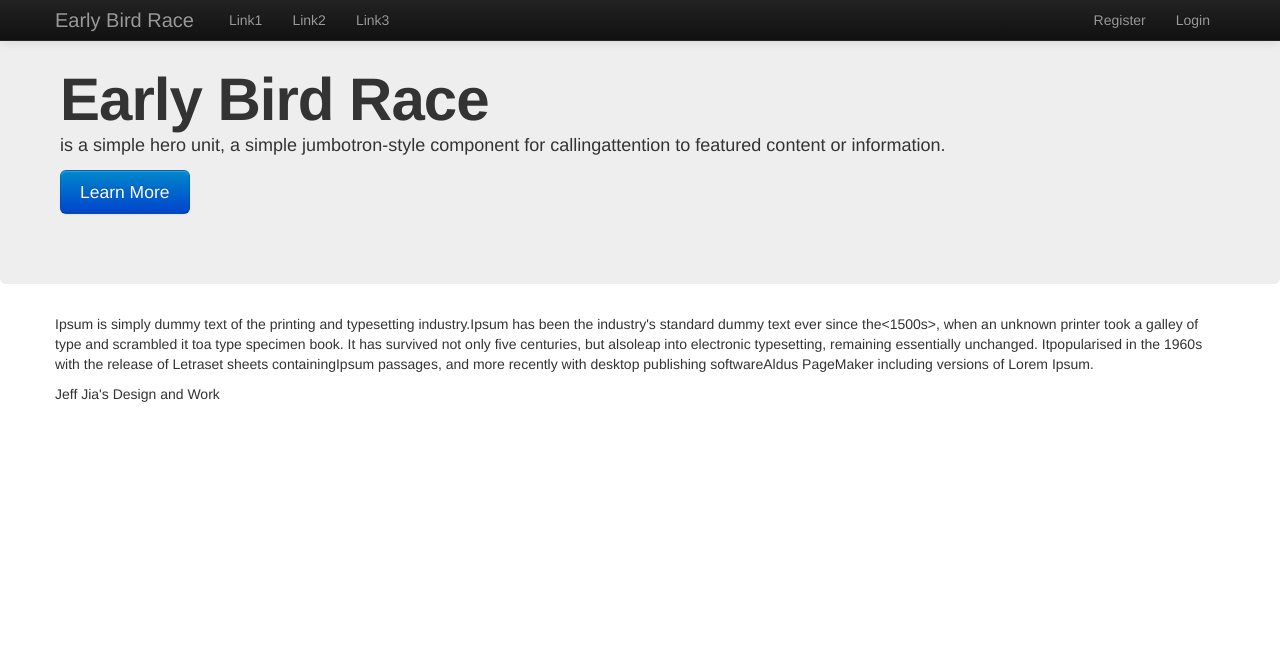
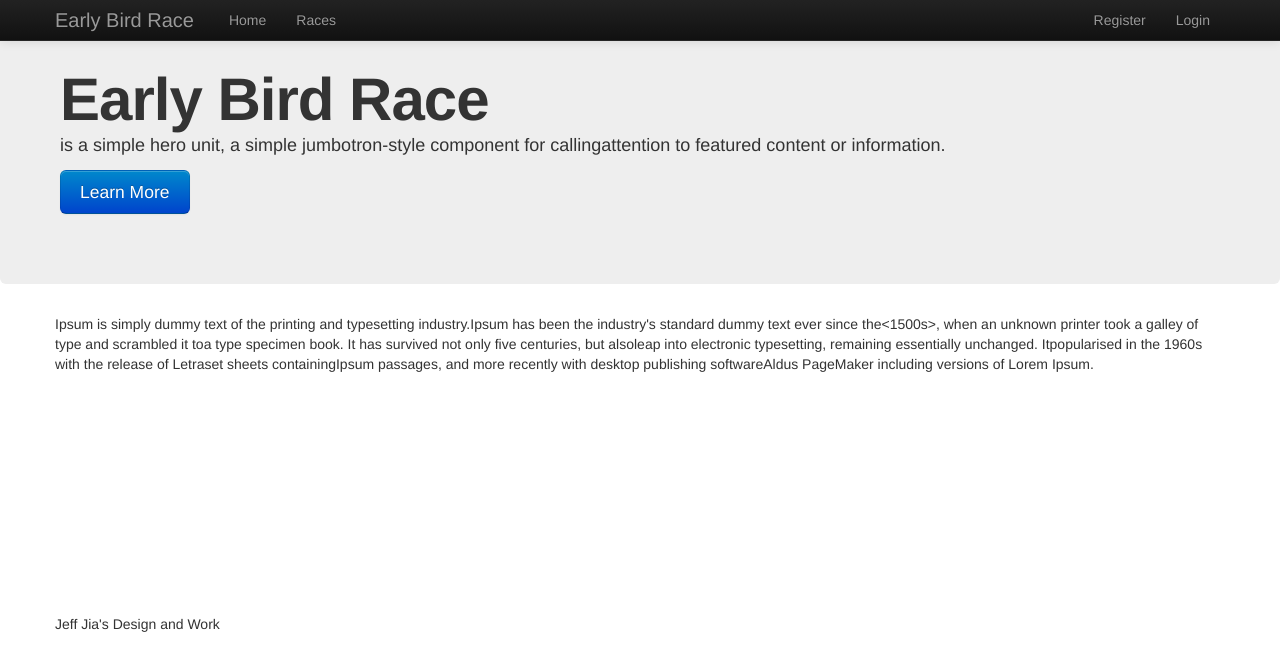
Before and after one commit to j-jiafei/early-bird-contest, a Node server app: page / in a window 1280 px wide. Shown: the top 671 px of the page. Run offline with Node 20, Linux system fonts and the light colour scheme; data that the repository does not hold is empty; some libraries are stand-ins or nearby versions.

Commit message:
modify the homepage with bootstrap

```diff
--- a/app.js
+++ b/app.js
@@ -1,4 +1,3 @@
-
 /**
  * Module dependencies.
  */
@@ -7,6 +6,7 @@ var express = require('express')
   , db = require('./models/db')
   , routes = require('./routes')
   , race = require('./routes/race')
+  , user = require('./routes/user')
   , http = require('http')
   , path = require('path');
 
@@ -30,6 +30,7 @@ app.configure('development', function(){
 });
 
 app.get('/', routes.index);
+app.get('/races', race.list);
 app.get('/racelist', race.list);
 app.get('/racecreate', race.create);
 app.post('/racesubmit', race.submit);
--- /dev/null
+++ b/public/stylesheets/style.css
@@ -0,0 +1,6 @@
+div.wrapper {
+  padding-top: 65px;
+}
+div.marketing {
+  min-height: 300px;
+}
--- /dev/null
+++ b/public/stylesheets/style.styl
@@ -0,0 +1,5 @@
+div.wrapper
+  padding-top 65px
+
+div.marketing
+  min-height 300px
--- a/views/index.jade
+++ b/views/index.jade
@@ -9,13 +9,14 @@ block content
         extra attention to featured content or information.
       p
         a.btn.btn-primary.btn-large(href='#') Learn More
-  div.container
-    p
-      Lorem Ipsum is simply dummy text of the printing and typesetting industry.
-      Lorem Ipsum has been the industry's standard dummy text ever since the
-      1500s, when an unknown printer took a galley of type and scrambled it to
-      make a type specimen book. It has survived not only five centuries, but also
-      the leap into electronic typesetting, remaining essentially unchanged. It
-      was popularised in the 1960s with the release of Letraset sheets containing
-      Lorem Ipsum passages, and more recently with desktop publishing software
-      like Aldus PageMaker including versions of Lorem Ipsum.
+  div.marketing
+    div.container
+      p
+        Lorem Ipsum is simply dummy text of the printing and typesetting industry.
+        Lorem Ipsum has been the industry's standard dummy text ever since the
+        1500s, when an unknown printer took a galley of type and scrambled it to
+        make a type specimen book. It has survived not only five centuries, but also
+        the leap into electronic typesetting, remaining essentially unchanged. It
+        was popularised in the 1960s with the release of Letraset sheets containing
+        Lorem Ipsum passages, and more recently with desktop publishing software
+        like Aldus PageMaker including versions of Lorem Ipsum.
--- a/views/layout.jade
+++ b/views/layout.jade
@@ -11,21 +11,18 @@ html
       div.navbar-inner
         div.container
           div.nav-collapse.collapse
-            a.brand(href='#') Early Bird Race
+            a.brand(href='/') Early Bird Race
             ul.nav
               li
-                a(href='#') Link1
+                a(href='/') Home
               li
-                a(href='#') Link2
-              li
-                a(href='#') Link3
+                a(href='/races') Races
             ul.nav.pull-right
               li
-                a(href='#') Register
+                a(href='/register') Register
               li
-                a(href='#') Login
-    div.wrapper
-      block content
+                a(href='/login') Login
+    block content
     // Footer
     footer.footer
       div.container
```
Also changed, not shown: views/racelist.jade (+16 -14 lines).
